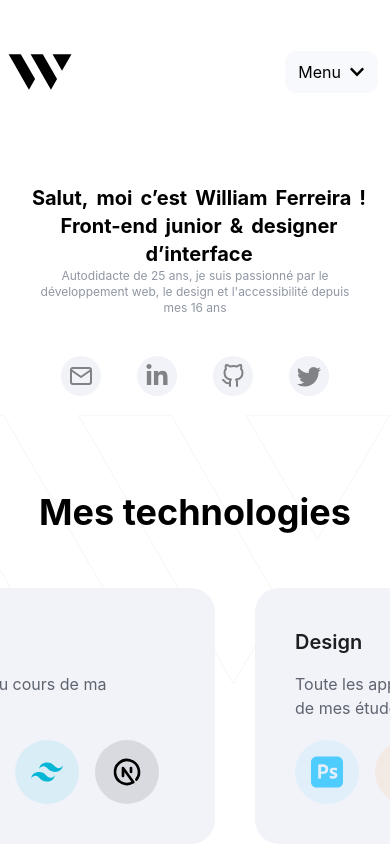
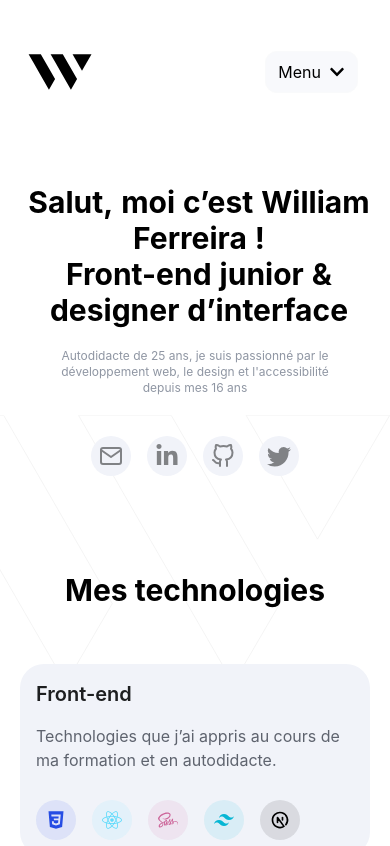
Before and after one commit to WillFDA/williamdeazevedo2023, a Next.js app: page / in a window 390 px wide. Shown: the top 846 px of the page. Built offline with nearby package versions, Linux system fonts and the light colour scheme.

Commit message:
responsive hero - mes techno

```diff
--- a/pages/HeroSection.js
+++ b/pages/HeroSection.js
@@ -10,7 +10,7 @@ function HeroSection() {
       <section className="max-w-screen-xl mx-auto pt-20 flex flex-col items-center">
         <AnimationFallingHero text='Salut, moi c’est William Ferreira !' />
         <AnimationFallingHero startDelay={0.5} text='Front-end junior & designer d’interface' />
-          <p className="text-xs sm:text-md md:text-xl xl:text-2xl w-4/5 text-gray-500 text-center mx-auto xl:mt-10">
+          <p className="text-xs sm:text-md md:text-xl xl:text-2xl w-4/5 mt-5 text-gray-500 text-center mx-auto xl:mt-10">
             Autodidacte de 25 ans, je suis passionné par le développement web, le design et l'accessibilité depuis mes 16 ans
           </p>
           <IconLinks />
--- a/pages/IconsLinks.js
+++ b/pages/IconsLinks.js
@@ -24,7 +24,7 @@ const iconsData = [
 
 const IconLinks = () => {
   return (
-    <div className="gap-x-5 flex space-x-4">
+    <div className="xl:gap-x-5 sm:gap-x-1 flex space-x-4">
       {iconsData.map(({ IconComponent, href }, index) => (
         <a
           key={index}
--- a/pages/MesTechno.js
+++ b/pages/MesTechno.js
@@ -10,12 +10,13 @@ export default function MesTechno() {
   return (
     <>
       <div className="my-10 mx-auto">
-        <h1 className="font-Inter font-bold text-4xl text-center mb-14 mt-24">
+        <h1 className=" font-Inter font-bold text-3xl text-center mb-14 mt-24 sm:text-4xl md:text-5xl">
           Mes technologies
         </h1>
         <AnimationMesTechno>
+          <div className="flex flex-col md:flex-row gap-10">
             <TechnoComponents
-            className="flex-1 h-full"
+              className="flex-1 h-full w-full md:w-auto"
               title="Front-end"
               paragraph="Technologies que j’ai appris au cours de ma formation et en autodidacte."
               icons={[
@@ -27,7 +28,7 @@ export default function MesTechno() {
               ]}
             />
             <TechnoComponents
-            className="flex-1 h-full"
+              className="flex-1 h-full w-full md:w-auto"
               title="Design"
               paragraph="Toute les applications que j’ai utiliser lors de mes études et stages."
               icons={[
@@ -37,6 +38,7 @@ export default function MesTechno() {
                 { component: <SiAdobeaftereffects />, color: "#525cf0" },
               ]}
             />
+          </div>
         </AnimationMesTechno>
       </div>
     </>
--- a/pages/animation/AnimationFallingHero.js
+++ b/pages/animation/AnimationFallingHero.js
@@ -12,7 +12,7 @@ const AnimationFallingHero = ({ text, delay = 0.15, startDelay = 0 }) => {
   const words = text ? text.split(' ') : [];
 
   return (
-    <div className=" text-xl flex-wrap space-x-2 font-bold md:flex xs:text-md md:mt-2 text-center text-md md:text-2xl lg:text-3xl xl:text-6xl sm:text-2xl">
+    <div className=" text-3xl flex-wrap space-x-2 font-bold md:flex xs:text-md md:mt-2 text-center text-md md:text-4xl lg:text-5xl xl:text-6xl sm:text-4xl">
       {words.map((word, i) => (
         <span
           key={i}
--- a/pages/components/IconTechnoComponents.js
+++ b/pages/components/IconTechnoComponents.js
@@ -11,15 +11,23 @@ const IconTechnoComponents = ({ component, color }) => {
   const modifiedIcon = React.cloneElement(component, {
     width: '',
     height: '',
-    className: 'w-8 h-8',
+    className: 'w-5 h-5 sm:w-6 sm:h-6 lg:w-6 lg:h-6 transition-colors duration-300 xl:w-8 xl:h-8',
   });
 
   return (
     <div
-      className="w-16 h-16 rounded-full flex items-center justify-center mr-4"
+      className="w-10 h-10 sm:w-12 sm:h-12 xl:w-16 xl:h-16 lg:w-12 lg:h-12 rounded-full flex items-center justify-center mr-4 cursor-pointer transition-all duration-300"
       style={{
         backgroundColor: hexToRGBA(color, 0.1),
         color: color,
+      }}
+      onMouseEnter={(e) => {
+        e.target.style.backgroundColor = hexToRGBA(color, 1);
+        e.target.style.color = '#ffffff';
+      }}
+      onMouseLeave={(e) => {
+        e.target.style.backgroundColor = hexToRGBA(color, 0.1);
+        e.target.style.color = color;
       }}
     >
       {modifiedIcon}
--- a/pages/components/TechnoComponents.js
+++ b/pages/components/TechnoComponents.js
@@ -5,27 +5,16 @@ import IconTechnoComponents from "./IconTechnoComponents";
 export default function TechnoComponents(props) {
   const { title, paragraph, icons = [] } = props;
 
-  const blurBackgroundVariants = {
-    initial: { opacity: 0 },
-    hover: { opacity: 1 },
-  };
-
   return (
     <motion.div
-      className="p-10 bg-gray-200 rounded-3xl flex flex-col min-h-[16rem] justify-between relative overflow-hidden"
+      className="p-4 bg-gray-200 rounded-3xl flex flex-col justify-between relative overflow-hidden gap-4 hover:bg-gray-300 transition-colors duration-300 min-h-[12rem] sm:min-h-[14rem] md:min-h-[16rem] lg:min-h-[15rem] xl:min-h-[17rem] sm:p-6 md:p-8 w-full md:w-auto"
       whileHover={{ scale: 1.02 }}
     >
-      <motion.div
-        className="absolute top-0 left-0 w-full h-full bg-gradient-to-r from-#FF0081 via-transparent to-#00CAFF blur-lg"
-        variants={blurBackgroundVariants}
-        initial="initial"
-        whileHover="hover"
-      />
       <div className="flex flex-col gap-4 z-10">
-        <h2 className="text-gray-800 font-semibold text-xl">{title}</h2>
-        <p className="text-gray-600 font-regular text-base">{paragraph}</p>
+        <h2 className="text-gray-800 font-semibold text-xl sm:text-2xl md:text-3xl">{title}</h2>
+        <p className="text-gray-600 font-regular text-base sm:text-lg md:text-xl">{paragraph}</p>
       </div>
-      <div className="flex justify-start content-end z-10">
+      <div className="flex justify-start content-end z-10 gap-0 lg:gap-3">
         {icons.map((icon, index) => (
           <IconTechnoComponents key={index} component={icon.component} color={icon.color} />
         ))}
--- a/pages/index.js
+++ b/pages/index.js
@@ -17,7 +17,7 @@ export default function Home() {
         <link rel="icon" href="/favicon.ico" />
       </Head>
 
-      <main className="font-Inter mx-auto my-10 max-w-7xl">
+      <main className="font-Inter px-5 mx-auto my-10 max-w-7xl">
         <Navbar/>
         <HeroSection/>
         <MesTechno />
```
Lines whose indentation alone changed are shown as unchanged.
